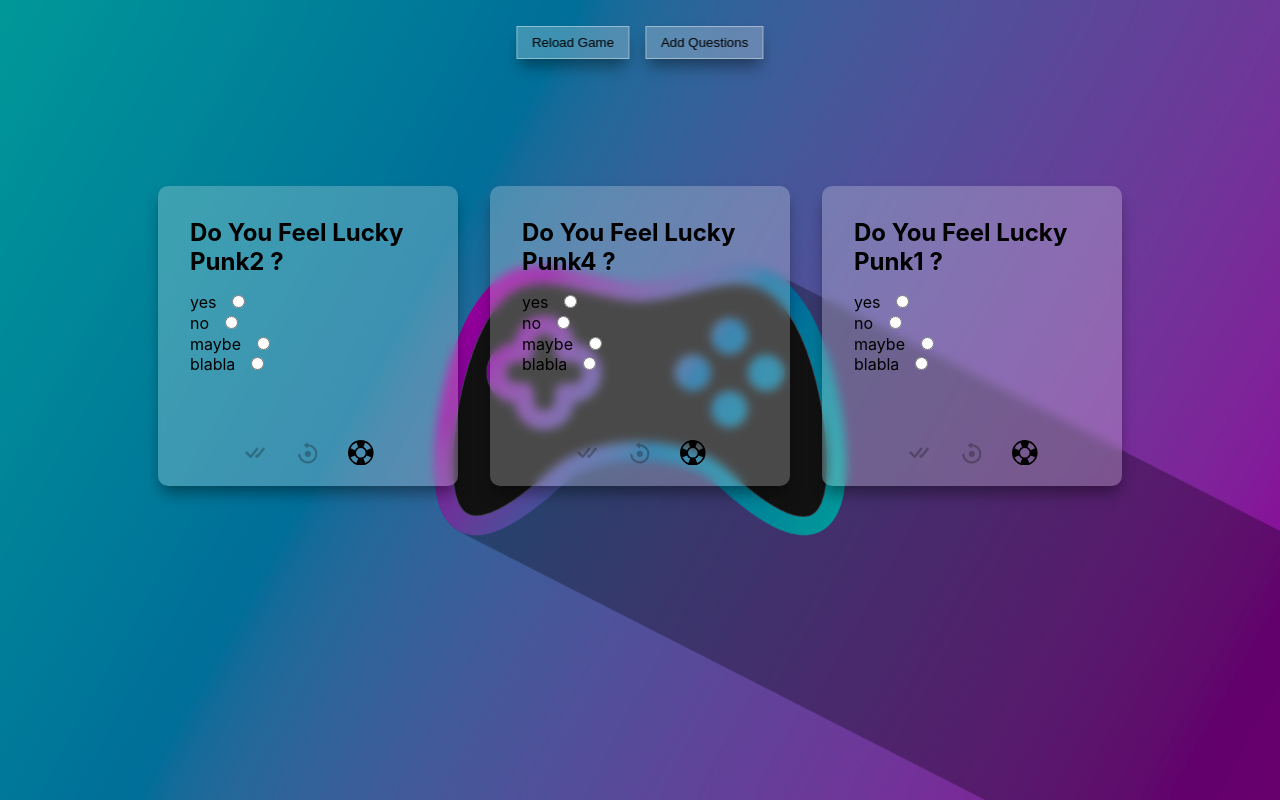
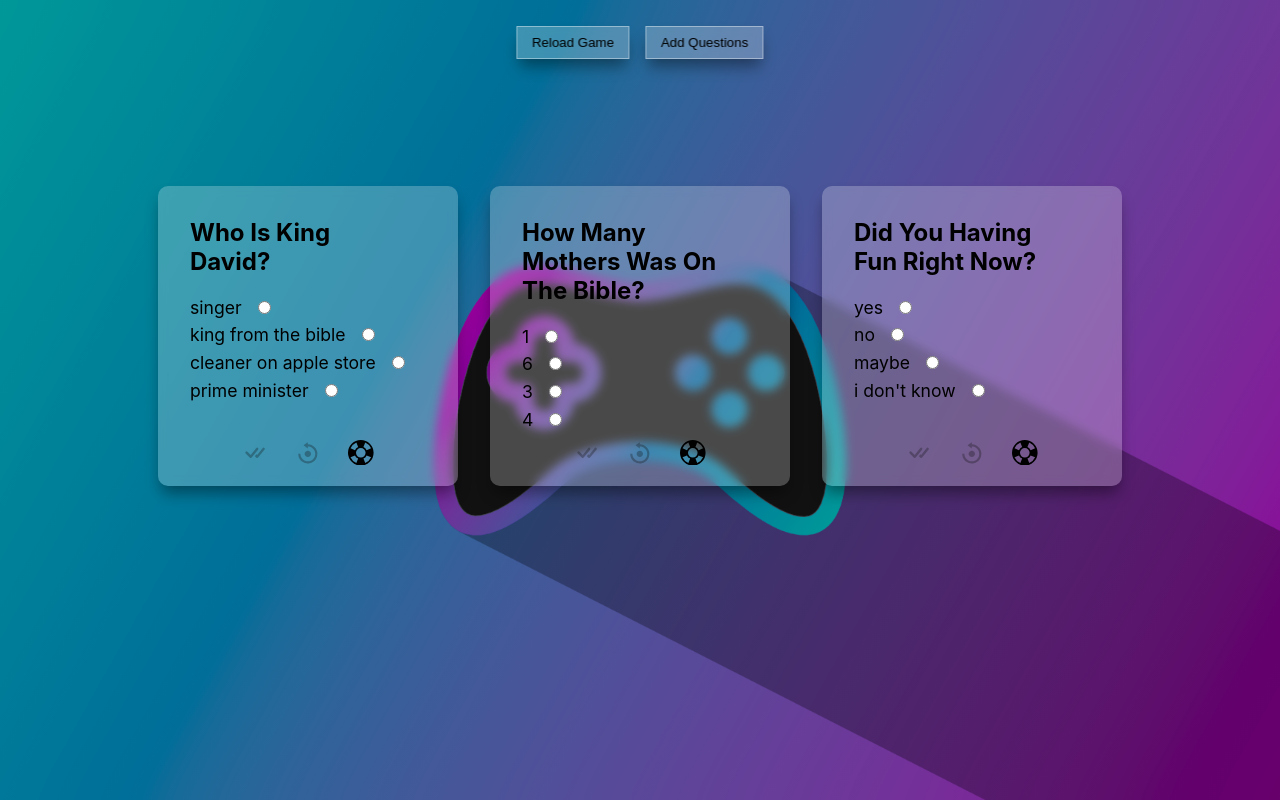
Before and after one commit to yosefus/trivia, a React (Create React App) app: page / in a window 1280 px wide. Built offline with nearby package versions, Linux system fonts and the light colour scheme.

Commit message:
first commit

```diff
--- a/src/arrData.js
+++ b/src/arrData.js
@@ -1,33 +1,25 @@
 const data = [
    {
-      name: "do you feel lucky punk1 ?",
+      name: "did you having fun right now?",
       answers: [
-         { text: "yes", index: 0 }, { text: "no", index: 1 }, { text: "maybe", index: 2 }, { text: "blabla", index: 3 }
+         { text: "yes", index: 0 }, { text: "no", index: 1 }, { text: "maybe", index: 2 }, { text: "i don't know", index: 3 }
       ],
       right: 0
    },
    {
-      name: "do you feel lucky punk2 ?",
+      name: "who is king david?",
       answers: [
-         { text: "yes", index: 0 }, { text: "no", index: 1 }, { text: "maybe", index: 2 }, { text: "blabla", index: 3 }
+         { text: "singer", index: 0 }, { text: "king from the bible", index: 1 }, { text: "cleaner on apple store", index: 2 }, { text: "prime minister", index: 3 }
       ],
-      right: 0
+      right: 1
    },
    {
-      name: "do you feel lucky punk3 ?",
+      name: "how many mothers was on the bible?",
       answers: [
-         { text: "yes", index: 0 }, { text: "no", index: 1 }, { text: "maybe", index: 2 }, { text: "blabla", index: 3 }
+         { text: "1", index: 0 }, { text: "6", index: 1 }, { text: "3", index: 2 }, { text: "4", index: 3 }
       ],
-      right: 0
+      right: 3
    },
-   {
-      name: "do you feel lucky punk4 ?",
-      answers: [
-         { text: "yes", index: 0 }, { text: "no", index: 1 }, { text: "maybe", index: 2 }, { text: "blabla", index: 3 }
-      ],
-      right: 0
-   },
-
 ]
 
 export default data
--- a/src/index.css
+++ b/src/index.css
@@ -45,6 +45,14 @@ input {
 
 .card {
   width: 300px;
+  gap: .3rem;
+  padding-bottom: 3rem;
+}
+
+.card h2,
+.card input[type=text] {
+  max-width: 90%;
+  overflow-x: hidden;
 }
 
 .card.true {
@@ -66,6 +74,7 @@ input {
 .card label {
   margin-right: 1rem;
   line-height: 1.3;
+  font-size: 1.1rem;
 }
 
 .card input,
--- a/src/pages/CreateQuestion.jsx
+++ b/src/pages/CreateQuestion.jsx
@@ -24,25 +24,27 @@ export default function CreateQuestion({ setQues }) {
       oldData.push(ques)
       setQues(oldData)
       localStorage.questions = JSON.stringify(oldData)
+      e.target.reset()
    }
 
    return (
       <div className='d-flex create'>
          <Header />
+
          <form onSubmit={handleSubmit} className="glass form">
             <h2>create a new question</h2>
             <input required type="text" name='ques' placeholder='name of the question...' />
+            {Array.from(Array(4)).map((X, i) =>
+               <AnswerInput i={i} key={`a${i}`} />)}
+            <button type='submit'>create</button>
+         </form>
 
-            {Array.from(Array(4)).map((X, i) =>
-               <span className='d-flex' key={`a${i}`}>
-                  <input required type="text" name={`answer%${i}`} placeholder={`name of the answer ${i}...`} />
-                  <input required type="radio" name="right" value={i} />
-               </span>
-            )
-            }
-
-            <button type='submit'>send</button>
-         </form>
       </div>
    )
 }
+
+const AnswerInput = ({ i }) =>
+   <span className='d-flex' >
+      <input required type="text" name={`answer%${i}`} placeholder={`text for answer ${i}`} />
+      <input required type="radio" name="right" value={i} />
+   </span>
```
Also changed, not shown: src/App.js (+4 -9 lines).
